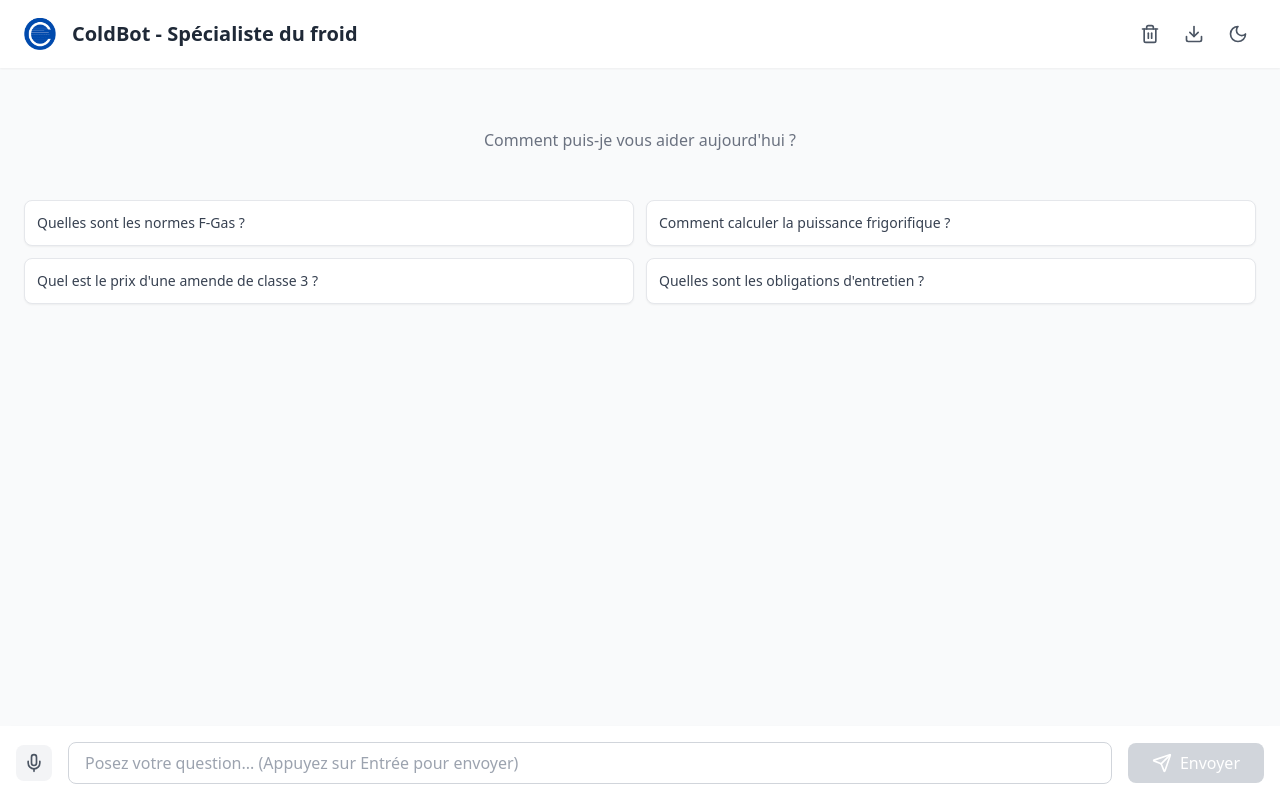
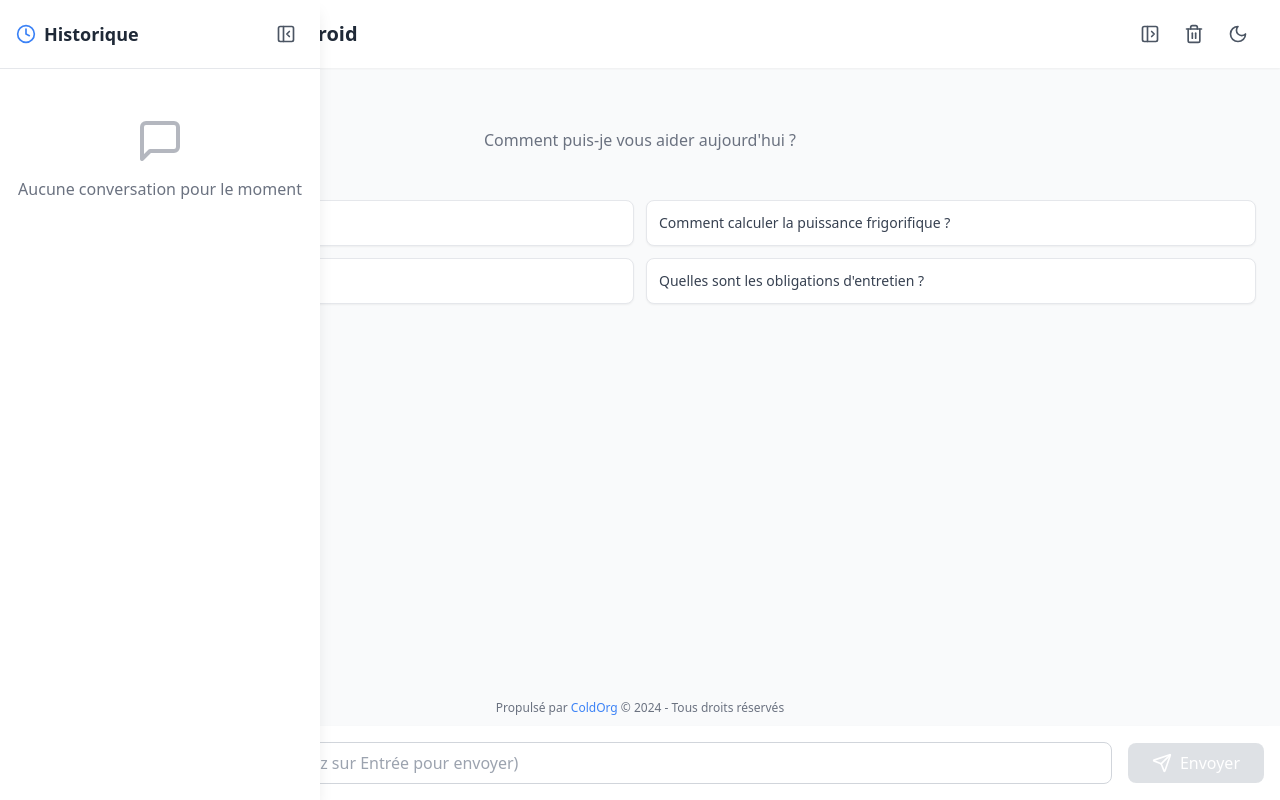
Before and after one commit to Aissa54/chatbot, a Next.js app: page / in a window 1280 px wide. Both pictures are taken after a click on the button 1150 px from the left and 34 px from the top of the page. Built offline with nearby package versions, Linux system fonts and the light colour scheme.

Commit message:
ajout lien site vitrine

```diff
--- a/pages/index.tsx
+++ b/pages/index.tsx
@@ -1,8 +1,17 @@
 import { useState, useRef, useEffect, useCallback } from 'react';
 import Image from 'next/image';
 import {
-  Send, Loader2, Moon, Sun,
-  Download, Mic, MicOff, Trash2
+  Send,
+  Loader2,
+  Moon,
+  Sun,
+  Mic,
+  MicOff,
+  Trash2,
+  PanelLeftOpen,
+  PanelLeftClose,
+  Clock,
+  MessageSquare
 } from 'lucide-react';
 
 interface Message {
@@ -24,6 +33,36 @@ const suggestedQuestions = [
   "Quelles sont les obligations d'entretien ?"
 ];
 
+const formatDate = (date: Date | string | number) => {
+  try {
+    const dateObject = date instanceof Date ? date : new Date(date);
+    if (isNaN(dateObject.getTime())) throw new Error('Invalid Date');
+    return new Intl.DateTimeFormat('fr-FR', {
+      weekday: 'long',
+      year: 'numeric',
+      month: 'long',
+      day: 'numeric'
+    }).format(dateObject);
+  } catch (e) {
+    console.error('Erreur de formatage de date:', e);
+    return 'Date non disponible';
+  }
+};
+
+const formatTime = (date: Date | string | number) => {
+  try {
+    const dateObject = date instanceof Date ? date : new Date(date);
+    if (isNaN(dateObject.getTime())) throw new Error('Invalid Date');
+    return new Intl.DateTimeFormat('fr-FR', {
+      hour: '2-digit',
+      minute: '2-digit'
+    }).format(dateObject);
+  } catch (e) {
+    console.error("Erreur de formatage de l'heure:", e);
+    return '';
+  }
+};
+
 export default function Home() {
   const [message, setMessage] = useState<string>('');
   const [messages, setMessages] = useState<Message[]>([]);
@@ -33,12 +72,11 @@ export default function Home() {
   const [isListening, setIsListening] = useState<boolean>(false);
   const [showSuggestions, setShowSuggestions] = useState<boolean>(true);
   const [isClient, setIsClient] = useState<boolean>(false);
+  const [isSidebarOpen, setIsSidebarOpen] = useState<boolean>(false);
   const messagesEndRef = useRef<HTMLDivElement>(null);
   const recognitionRef = useRef<any>(null);
 
-  useEffect(() => {
-    setIsClient(true);
-  }, []);
+  useEffect(() => setIsClient(true), []);
 
   useEffect(() => {
     if (isClient) {
@@ -49,12 +87,16 @@ export default function Home() {
         try {
           const parsedMessages = JSON.parse(savedMessages);
           setMessages(parsedMessages.map((msg: any) => ({
-            ...msg,
-            timestamp: new Date(msg.timestamp)
+            id: msg.id || Date.now().toString(),
+            type: msg.type || 'user',
+            content: msg.content || '',
+            timestamp: msg.timestamp ? new Date(msg.timestamp) : new Date()
           })));
           setShowSuggestions(parsedMessages.length === 0);
         } catch (e) {
-          console.error('Erreur lors du chargement de l\'historique:', e);
+          console.error("Erreur lors du chargement de l'historique:", e);
+          localStorage.removeItem('chatHistory');
+          setMessages([]);
         }
       }
 
@@ -66,18 +108,18 @@ export default function Home() {
 
   useEffect(() => {
     if (isClient && messages.length > 0) {
-      localStorage.setItem('chatHistory', JSON.stringify(messages));
+      const messagesForStorage = messages.map(msg => ({
+        ...msg,
+        timestamp: msg.timestamp.toISOString()
+      }));
+      localStorage.setItem('chatHistory', JSON.stringify(messagesForStorage));
     }
   }, [messages, isClient]);
 
   useEffect(() => {
     if (isClient) {
       localStorage.setItem('darkMode', darkMode.toString());
-      if (darkMode) {
-        document.documentElement.classList.add('dark');
-      } else {
-        document.documentElement.classList.remove('dark');
-      }
+      document.documentElement.classList.toggle('dark', darkMode);
     }
   }, [darkMode, isClient]);
 
@@ -93,13 +135,8 @@ export default function Home() {
         setMessage(transcript);
       };
 
-      recognitionRef.current.onerror = () => {
-        setIsListening(false);
-      };
-
-      recognitionRef.current.onend = () => {
-        setIsListening(false);
-      };
+      recognitionRef.current.onerror = () => setIsListening(false);
+      recognitionRef.current.onend = () => setIsListening(false);
     }
   }, [isClient]);
 
@@ -124,9 +161,7 @@ export default function Home() {
     try {
       const res = await fetch('/api/chatbot', {
         method: 'POST',
-        headers: {
-          'Content-Type': 'application/json',
-        },
+        headers: { 'Content-Type': 'application/json' },
         body: JSON.stringify({ message: messageToSend }),
       });
 
@@ -134,9 +169,9 @@ export default function Home() {
       if (!res.ok) throw new Error(data.error || 'Une erreur est survenue');
 
       const botResponse: Message = {
-        id: Date.now().toString(),
+        id: (Date.now() + 1).toString(),
         type: 'bot',
-        content: data.text || 'Désolé, je n\'ai pas compris la question.',
+        content: data.text || "Désolé, je n'ai pas compris la question.",
         timestamp: new Date()
       };
 
@@ -154,9 +189,7 @@ export default function Home() {
         e.preventDefault();
         handleSubmit(new Event('submit'));
       }
-      if (e.key === 'Escape') {
-        setMessage('');
-      }
+      if (e.key === 'Escape') setMessage('');
     };
 
     if (isClient) {
@@ -170,9 +203,7 @@ export default function Home() {
   }, []);
 
   useEffect(() => {
-    if (messages.length > 0) {
-      scrollToBottom();
-    }
+    if (messages.length > 0) scrollToBottom();
   }, [messages, scrollToBottom]);
 
   const toggleVoiceRecognition = () => {
@@ -180,39 +211,14 @@ export default function Home() {
       alert("La reconnaissance vocale n'est pas supportée par votre navigateur");
       return;
     }
-
-    if (isListening) {
-      recognitionRef.current.stop();
-    } else {
-      setIsListening(true);
-      recognitionRef.current.start();
-    }
+    isListening ? recognitionRef.current.stop() : recognitionRef.current.start();
+    setIsListening(!isListening);
   };
 
   const clearHistory = () => {
     setMessages([]);
-    if (isClient) {
-      localStorage.removeItem('chatHistory');
-    }
+    if (isClient) localStorage.removeItem('chatHistory');
     setShowSuggestions(true);
-  };
-
-  const exportHistory = () => {
-    const exportData = messages.map(msg => ({
-      type: msg.type,
-      content: msg.content,
-      timestamp: msg.timestamp
-    }));
-
-    const blob = new Blob([JSON.stringify(exportData, null, 2)], { type: 'application/json' });
-    const url = URL.createObjectURL(blob);
-    const a = document.createElement('a');
-    a.href = url;
-    a.download = `chatbot-history-${new Date().toISOString().split('T')[0]}.json`;
-    document.body.appendChild(a);
-    a.click();
-    document.body.removeChild(a);
-    URL.revokeObjectURL(url);
   };
 
   const handleSuggestedQuestion = (question: string) => {
@@ -221,12 +227,108 @@ export default function Home() {
     handleSubmit(new Event('submit'), question);
   };
 
+  const replyToMessage = (messageContent: string) => {
+    setMessage(messageContent);
+    setIsSidebarOpen(false);
+    setTimeout(() => document.querySelector('input[type="text"]')?.focus(), 100);
+  };
+
   if (!isClient) {
     return <div className="min-h-screen bg-gray-50"></div>;
   }
 
+  const groupMessagesByDate = (messages: Message[]) => {
+    return messages.reduce<{[key: string]: Message[]}>((groups, message) => {
+      const date = formatDate(message.timestamp);
+      if (!groups[date]) groups[date] = [];
+      groups[date].push(message);
+      return groups;
+    }, {});
+  };
+
+  const groupedMessages = groupMessagesByDate(messages);
+
   return (
     <div className={`flex flex-col min-h-screen ${darkMode ? 'dark bg-gray-900' : 'bg-gray-50'}`}>
+      {/* Barre latérale */}
+      <div
+        className={`fixed top-0 left-0 h-full bg-white dark:bg-gray-800 shadow-lg transition-all duration-300 ease-in-out z-20
+                   ${isSidebarOpen ? 'translate-x-0' : '-translate-x-full'}
+                   w-full sm:w-80`}
+      >
+        <div className="flex flex-col h-full">
+          <div className="p-4 border-b border-gray-200 dark:border-gray-700 flex justify-between items-center">
+            <div className="flex items-center space-x-2">
+              <Clock className="w-5 h-5 text-blue-500" />
+              <h2 className="text-lg font-semibold text-gray-800 dark:text-white">
+                Historique
+              </h2>
+            </div>
+            <button
+              onClick={() => setIsSidebarOpen(false)}
+              className="p-2 hover:bg-gray-100 dark:hover:bg-gray-700 rounded-lg"
+            >
+              <PanelLeftClose className="w-5 h-5 text-gray-600 dark:text-gray-300" />
+            </button>
+          </div>
+          <div className="flex-1 overflow-y-auto p-4 space-y-4 scrollbar-hide">
+            {Object.entries(groupedMessages).map(([date, dateMessages]) => (
+              <div key={date} className="space-y-2">
+                <div className="sticky top-0 bg-white dark:bg-gray-800 py-2">
+                  <h3 className="text-sm font-medium text-gray-500 dark:text-gray-400">
+                    {date}
+                  </h3>
+                </div>
+                {dateMessages.map(msg => (
+                  <button
+                    key={msg.id}
+                    onClick={() => replyToMessage(msg.content)}
+                    className={`flex items-start space-x-2 p-2 rounded-lg w-full text-left
+                              transition-colors duration-200
+                              ${msg.type === 'user'
+                                ? 'bg-blue-50 dark:bg-blue-900/20 hover:bg-blue-100 dark:hover:bg-blue-900/30'
+                                : 'bg-gray-50 dark:bg-gray-700/30 hover:bg-gray-100 dark:hover:bg-gray-700/40'}`}
+                  >
+                    <div className="flex-shrink-0">
+                      <Image
+                        src={msg.type === 'user' ? '/images/user-avatar.png' : '/images/bot-avatar.png'}
+                        alt={msg.type === 'user' ? 'User Avatar' : 'Bot Avatar'}
+                        width={24}
+                        height={24}
+                        className="w-6 h-6 rounded-full"
+                        priority
+                      />
+                    </div>
+                    <div className="flex-1 min-w-0">
+                      <div className="text-sm break-words">
+                        {msg.content}
+                      </div>
+                      <div className="text-xs text-gray-500 dark:text-gray-400 mt-1">
+                        {formatTime(msg.timestamp)}
+                      </div>
+                    </div>
+                  </button>
+                ))}
+              </div>
+            ))}
+            {messages.length === 0 && (
+              <div className="text-center text-gray-500 dark:text-gray-400 py-8">
+                <MessageSquare className="w-12 h-12 mx-auto mb-3 opacity-50" />
+                <p>Aucune conversation pour le moment</p>
+              </div>
+            )}
+          </div>
+        </div>
+      </div>
+
+      {/* Overlay sombre pour mobile */}
+      {isSidebarOpen && (
+        <div
+          className="fixed inset-0 bg-black bg-opacity-50 z-10 sm:hidden"
+          onClick={() => setIsSidebarOpen(false)}
+        />
+      )}
+
       {/* Header responsif */}
       <header className="bg-white dark:bg-gray-800 shadow-sm py-3 sm:py-4 px-3 sm:px-6 fixed w-full top-0 z-10">
         <div className="max-w-7xl mx-auto flex items-center justify-between">
@@ -245,18 +347,18 @@ export default function Home() {
           </div>
           <div className="flex items-center space-x-1 sm:space-x-2">
             <button
+              onClick={() => setIsSidebarOpen(true)}
+              className="p-1.5 sm:p-2 text-gray-600 dark:text-gray-300 hover:bg-gray-100 dark:hover:bg-gray-700 rounded-full transition-colors"
+              title="Voir l'historique"
+            >
+              <PanelLeftOpen className="w-4 h-4 sm:w-5 sm:h-5" />
+            </button>
+            <button
               onClick={clearHistory}
               className="p-1.5 sm:p-2 text-gray-600 dark:text-gray-300 hover:bg-gray-100 dark:hover:bg-gray-700 rounded-full transition-colors"
               title="Effacer l'historique"
             >
               <Trash2 className="w-4 h-4 sm:w-5 sm:h-5" />
-            </button>
-            <button
-              onClick={exportHistory}
-              className="p-1.5 sm:p-2 text-gray-600 dark:text-gray-300 hover:bg-gray-100 dark:hover:bg-gray-700 rounded-full transition-colors"
-              title="Exporter l'historique"
-            >
-              <Download className="w-4 h-4 sm:w-5 sm:h-5" />
             </button>
             <button
               onClick={() => setDarkMode(!darkMode)}
@@ -326,7 +428,7 @@ export default function Home() {
                   >
                     <p className="break-words text-sm sm:text-base">{msg.content}</p>
                     <p className="text-xs mt-1 opacity-70">
-                      {msg.timestamp.toLocaleTimeString()}
+                      {formatTime(msg.timestamp)}
                     </p>
                   </div>
                   {msg.type === 'user' && (
@@ -425,6 +527,24 @@ export default function Home() {
           </button>
         </div>
       </form>
+
+      {/* Footer avec copyright */}
+      <div className="fixed bottom-0 left-0 right-0 bg-transparent text-center text-xs py-1 z-50">
+        <div className="max-w-7xl mx-auto px-4 mb-20">
+          <p className="text-gray-500 dark:text-gray-400">
+            Propulsé par{' '}
+            <a
+              href="https://coldorgsolutions.com"
+              target="_blank"
+              rel="noopener noreferrer"
+              className="text-blue-500 hover:text-blue-600 dark:text-blue-400 dark:hover:text-blue-300 font-medium transition-colors"
+            >
+              ColdOrg
+            </a>
+            {' '}&copy; {new Date().getFullYear()} - Tous droits réservés
+          </p>
+        </div>
+      </div>
     </div>
   );
 }
--- a/styles/globals.css
+++ b/styles/globals.css
@@ -1,6 +1,17 @@
 @tailwind base;
 @tailwind components;
 @tailwind utilities;
+
+@layer utilities {
+  .scrollbar-hide {
+    scrollbar-width: none;
+    -ms-overflow-style: none;
+  }
+
+  .scrollbar-hide::-webkit-scrollbar {
+    display: none;
+  }
+}
 
 @keyframes fadeIn {
   from {
@@ -29,3 +40,44 @@
 .animate-slideIn {
   animation: slideIn 0.3s ease-in-out forwards;
 }
+
+/* Support du mode sombre */
+.dark {
+  color-scheme: dark;
+}
+
+/* Styles de base pour une meilleure accessibilité */
+:focus {
+  outline: 2px solid transparent;
+  outline-offset: 2px;
+}
+
+:focus-visible {
+  outline: 2px solid #3b82f6;
+  outline-offset: 2px;
+}
+
+/* Amélioration du contraste en mode sombre */
+.dark ::selection {
+  background-color: #3b82f6;
+  color: white;
+}
+
+/* Styles pour les transitions fluides */
+* {
+  transition-property: background-color, border-color, color, fill, stroke;
+  transition-timing-function: cubic-bezier(0.4, 0, 0.2, 1);
+  transition-duration: 150ms;
+}
+
+/* Amélioration du rendu des polices */
+body {
+  -webkit-font-smoothing: antialiased;
+  -moz-osx-font-smoothing: grayscale;
+}
+
+/* Style des boutons désactivés */
+button:disabled {
+  cursor: not-allowed;
+  opacity: 0.7;
+}
```
